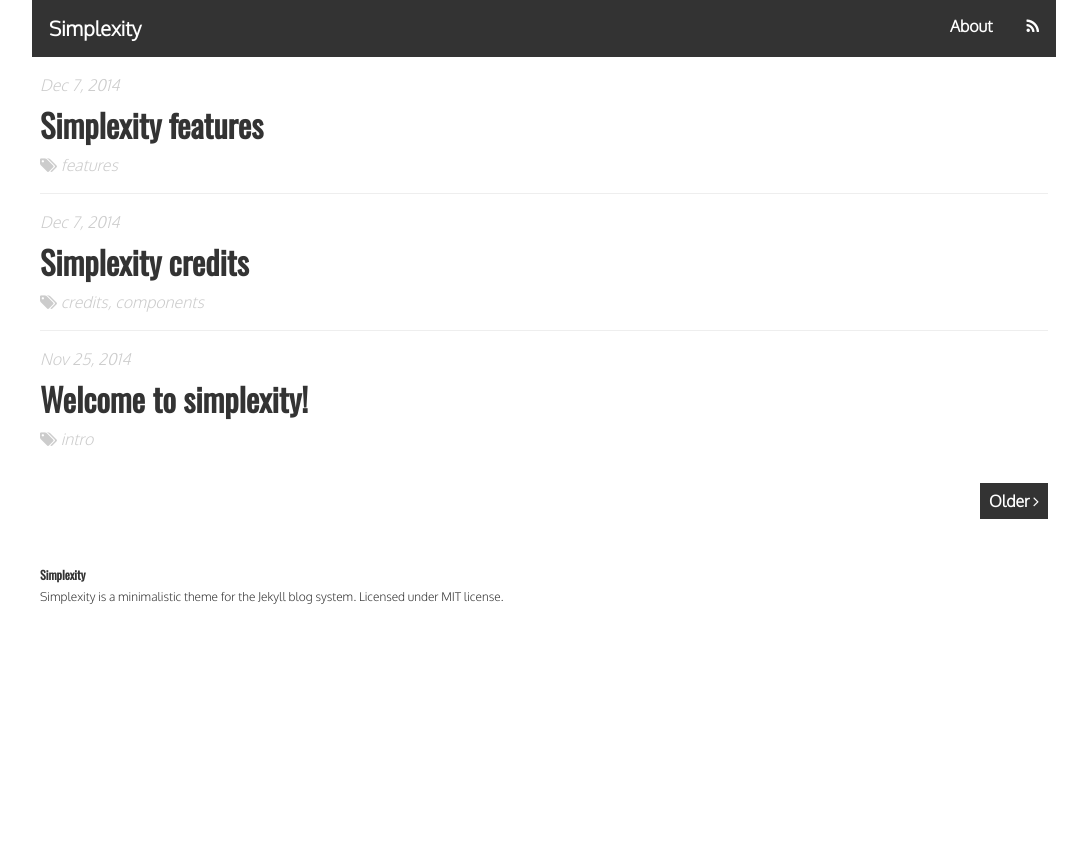
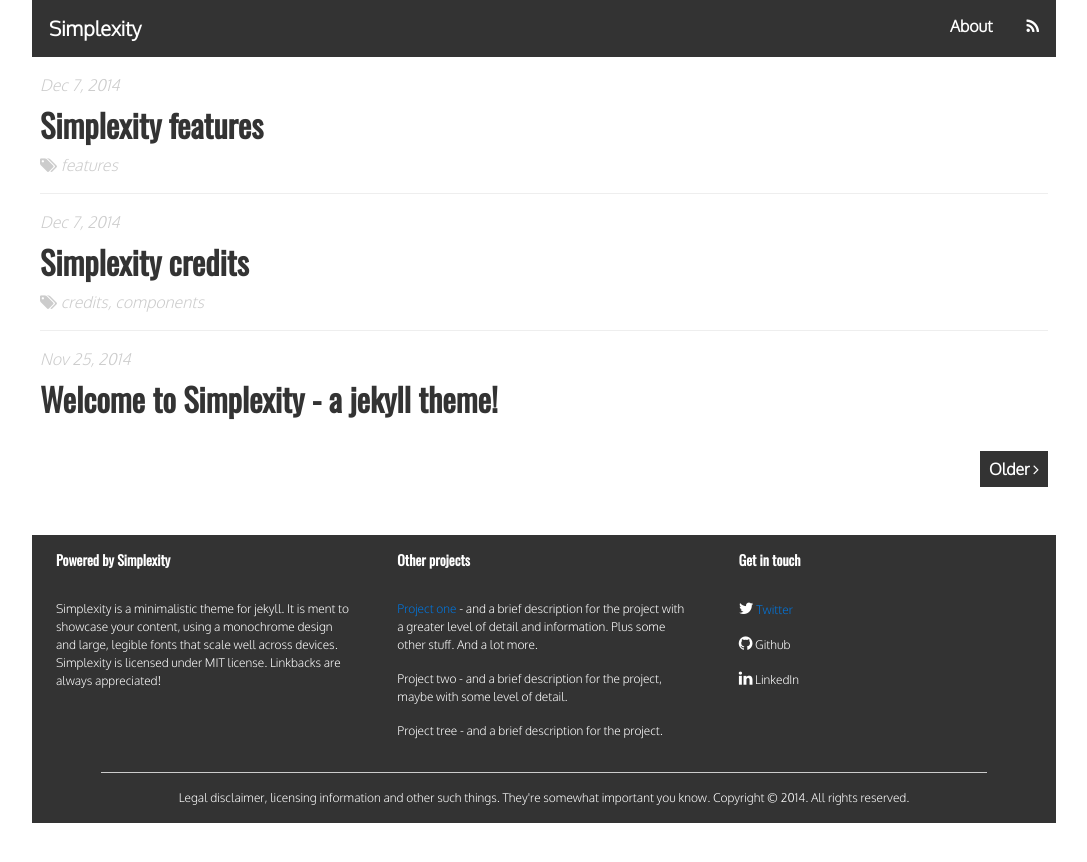
Before and after one commit to mateid/simplexity, a Jekyll site: the page built from index.html, in a window 1280 px wide. Shown: the top 862 px of the page, without its empty margins (96-1183 px from the left). Built offline with Jekyll 4.4.1, drawn with Linux system fonts in a browser that asks for light colours; nearby versions of some CDN libraries; the list of posts is cut into pages by our own code.

Commit message:
Updated footer styles and content. A bit more work is needed here for a nice polished look.

```diff
--- a/_config.yml
+++ b/_config.yml
@@ -2,11 +2,14 @@
 title: Simplexity
 email: your-email@domain.com
 description: > # this means to ignore newlines until "baseurl:"
-  Simplexity is a minimalistic theme for the Jekyll blog system. Licensed under MIT license.
+  Simplexity is a minimalistic theme for jekyll. It is ment to showcase your content, using a monochrome
+  design and large, legible fonts that scale well across devices. Simplexity is licensed under MIT license. Linkbacks
+  are always appreciated!
 baseurl: "" # the subpath of your site, e.g. /blog/
 url: "http://github.com/mateid/simplexity" # the base hostname & protocol for your site
 twitter_username: mateid
 github_username:  mateid
+linkedin:
 
 exclude: [node_modules, gulpfile.js, basscss]
 
--- a/_includes/footer.html
+++ b/_includes/footer.html
@@ -1,7 +1,46 @@
-<footer class="px1 mt3">
-    <div class="">
-        <h6>{{ site.title }}</h6>
+<footer class="clearfix bg-dark-gray mt3">
+    <div class="clearfix border-blue">
+        <div class="sm-col md-col-4 px1">
+            <div class="p2">
+                <h5 class="m0 white">Powered by Simplexity</h5>
+            </div>
+            <div class="p2 m0 white">
+                <p class="h6">{{ site.description }}</p>
+            </div>
+        </div>
 
-        <p class="h6">{{ site.description }}</p>
+        <div class="sm-col md-col-4 px1">
+            <div class="p2">
+                <h5 class="m0 white">Other projects</h5>
+            </div>
+            <div class="p2 m0 white">
+                <p class="h6"><a href="#!">Project one</a> - and a brief description for the project with a greater
+                    level of detail and information. Plus some other stuff. And a lot more.</p>
+
+                <p class="h6">Project two - and a brief description for the project, maybe with some level of
+                    detail.</p>
+
+                <p class="h6">Project tree - and a brief description for the project.</p>
+            </div>
+        </div>
+
+        <div class="sm-col md-col-4 px1">
+            <div class="p2">
+                <h5 class="m0 white">Get in touch</h5>
+            </div>
+            <div class="p2 m0 white">
+                <p class="h6"><i class="fa fa-twitter h4"></i> <a href="http://www.twitter.com/#!">Twitter</a></p>
+
+                <p class="h6"><i class="fa fa-github h4"></i> Github</p>
+
+                <p class="h6"><i class="fa fa-linkedin h4"></i> LinkedIn</p>
+            </div>
+        </div>
+    </div>
+
+    <div class="clearfix">
+        <div class="col-10 mx-auto p2 h6 center border-top white">Legal disclaimer, licensing information and other such
+            things. They're somewhat important you know. Copyright &copy; 2014. All rights reserved.
+        </div>
     </div>
 </footer>
--- a/_posts/2014-11-25-welcome-to-simplexity.md
+++ b/_posts/2014-11-25-welcome-to-simplexity.md
@@ -1,8 +1,7 @@
 ---
 layout: post
-title:  "Welcome to simplexity!"
+title:  "Welcome to Simplexity - a jekyll theme!"
 date:   2014-11-25 16:00:34
-tags:   intro
 ---
 You’ll find this post in your `_posts` directory. Go ahead and edit it and re-build the site to see your changes. You can rebuild the site in many different ways, but the most common way is to run `jekyll serve --watch`, which launches a web server and auto-regenerates your site when a file is updated.
 
--- a/_sass/_basscss.scss
+++ b/_sass/_basscss.scss
@@ -1467,18 +1467,20 @@ hr {
   }
 }
 
+/*
 h1 a:hover {
-  text-decoration: none;
+    text-decoration: none;
+
 }
 
 h2 a:hover {
-  text-decoration: none;
-  background-color: #eee;
+    text-decoration: none;
 }
 
 h3 a:hover {
-  text-decoration: none;
+    text-decoration: none;
 }
+*/
 
 .bb1-lighter-grey {
   border-bottom: 1px solid #eee;
--- a/index.html
+++ b/index.html
@@ -25,15 +25,21 @@ layout: default
         <div class="left">
             {% if paginator.previous_page %}
             {% if paginator.page == 2 %}
-            <a class="p1 button bg-dark-gray white" href="{{ site.baseurl }}/"><i class="fa fa-angle-left"></i> Newer</a>
+            <span class="p1 button bg-dark-gray table-cell">
+                <i class="fa fa-angle-left white"></i> <a class="white" href="{{ site.baseurl }}/"> Newer</a>
+            </span>
             {% else %}
-            <a class="p1 button bg-dark-gray white" href="{{ site.baseurl }}/page{{paginator.previous_page}}/"><i class="fa fa-angle-left"></i> Newer</a>
+            <span class="p1 button bg-dark-gray">
+                <i class="fa fa-angle-left white"></i> <a class="white" href="{{ site.baseurl }}/page{{paginator.previous_page}}/">Newer</a>
+            </span>
             {% endif %}
             {% endif %}
         </div>
         <div class="right">
             {% if paginator.next_page %}
-            <a class="p1 button bg-dark-gray white" href="{{ site.baseurl }}/page{{paginator.next_page}}/">Older <i class="fa fa-angle-right"></i></a>
+            <span class="p1 button bg-dark-gray">
+                <a class="white" href="{{ site.baseurl }}/page{{paginator.next_page}}/">Older</a> <i class="fa fa-angle-right white"></i>
+            </span>
             {% endif %}
         </div>
     </div>
```
Also changed, not shown: basscss/basscss.css (+0 -14 lines).
